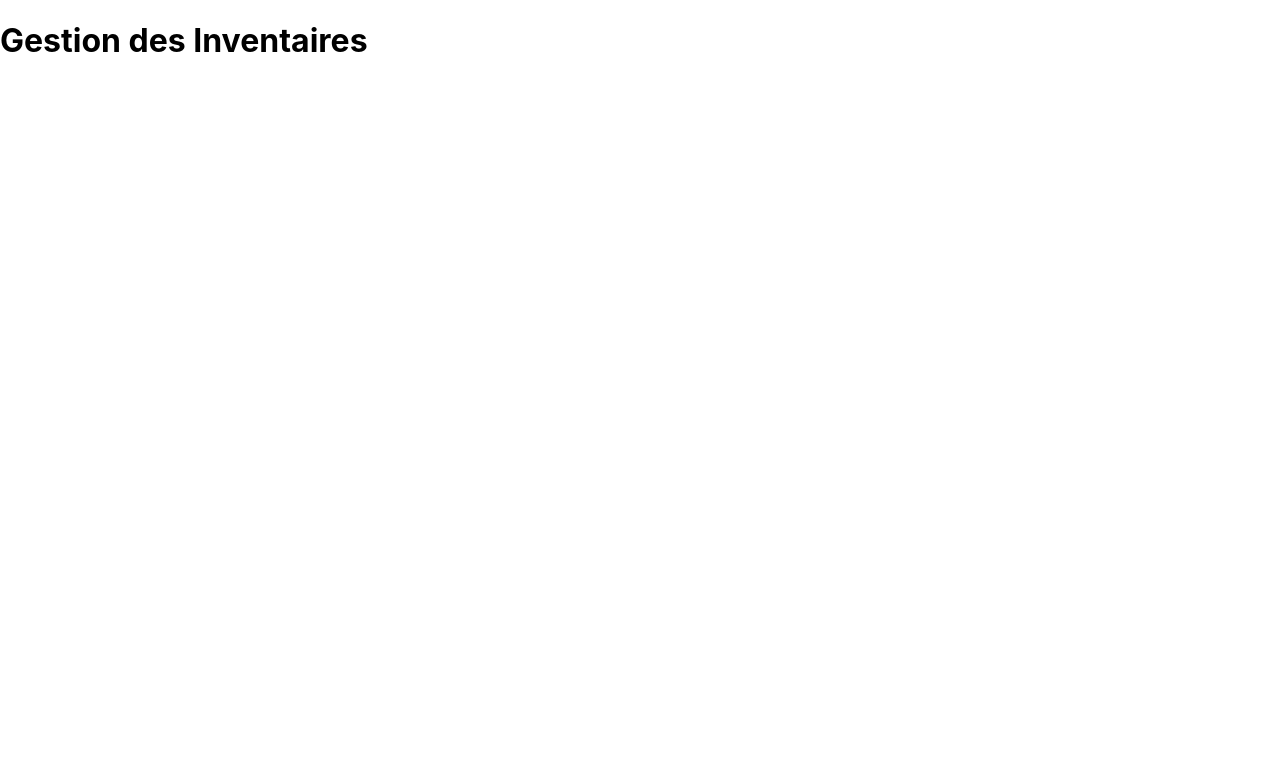
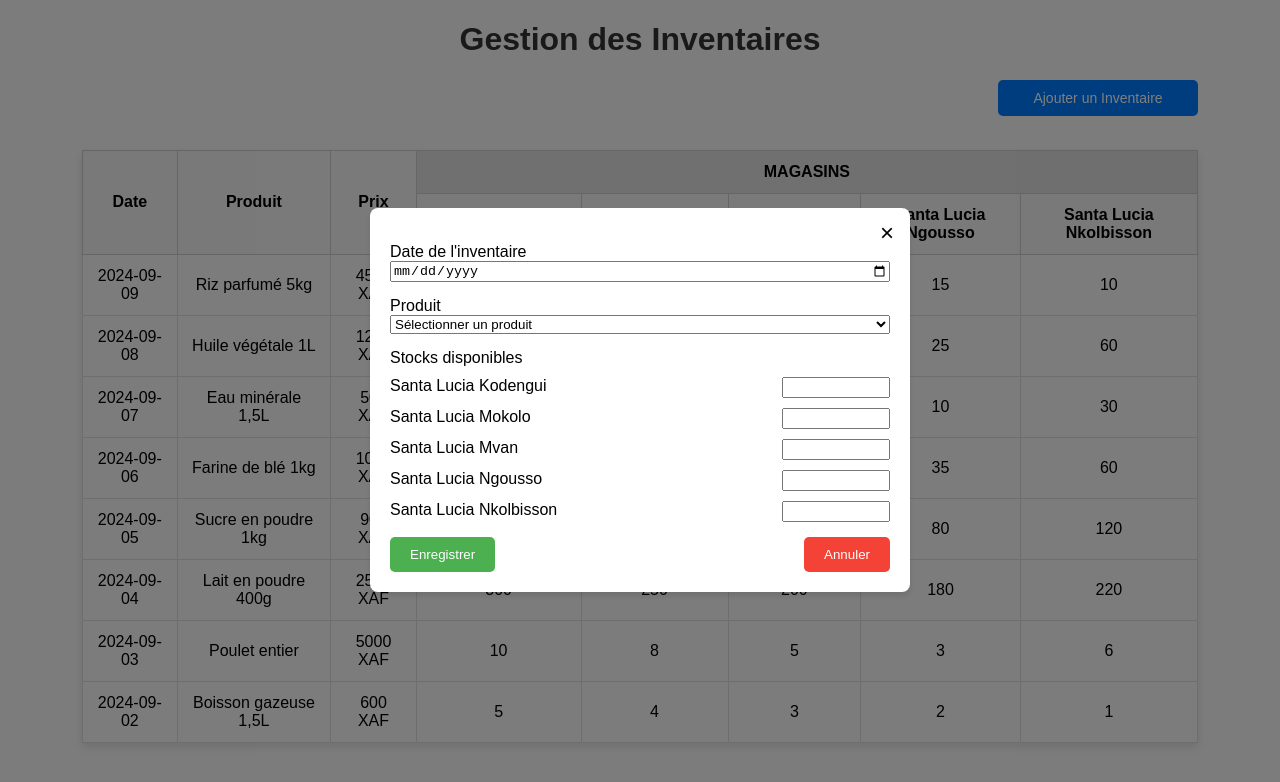
Before and after one commit to link-cat/evoSoftInventory, a React (Create React App) app: page / in a window 1280 px wide. Shown: the top 782 px of the page. Built offline with nearby package versions, Linux system fonts and the light colour scheme.

Commit message:
setting up interfaces

```diff
--- a/src/App.tsx
+++ b/src/App.tsx
@@ -1,4 +1,4 @@
-import React from "react";
+import React, { useState } from "react";
 
 interface Magasin {
   id: string;
@@ -18,36 +18,243 @@ interface Inventaire {
   stock: Record<string, number>; // Record<magasinId, stock>
 }
 
-export default function MyApp() {
-  const magasins: Magasin[] = [
-    { id: "1", nom: "Fokou", adresse: "Carrefour Mvog-Mbi, Yaoundé" },
-    { id: "2", nom: "Super U", adresse: "Avenue Kennedy, Yaoundé" },
-    { id: "3", nom: "Orca Deco", adresse: "Warda, Yaoundé" },
-    { id: "4", nom: "Santa Lucia", adresse: "Marché Mokolo, Yaoundé" },
-    { id: "5", nom: "Mahima", adresse: "Quartier Central, Yaoundé" },
-  ];
+interface InventoryTableProps {
+  inventaires: Inventaire[];
+  magasins: Magasin[];
+  produits: Produit[];
+}
+interface InventoryRowProps {
+  inventaire: Inventaire;
+  magasins: Magasin[];
+  produits: Produit[];
+}
 
-  const produits: Produit[] = [
-    { id: "1", nom: "Ciment 50kg", prix: 4500 },
-    { id: "2", nom: "Fer à béton 12mm", prix: 3000 },
-    { id: "3", nom: "Tôle ondulée", prix: 6000 },
-    { id: "4", nom: "Riz parfumé 5kg", prix: 4500 },
-    { id: "5", nom: "Lait en poudre 400g", prix: 2500 },
-    { id: "6", nom: "Eau minérale 1,5L", prix: 500 },
-    { id: "7", nom: "Table basse en bois", prix: 35000 },
-    { id: "8", nom: "Canapé 3 places", prix: 150000 },
-    { id: "9", nom: "Lampe de chevet", prix: 15000 },
-    { id: "10", nom: "Haricots rouges 2kg", prix: 2500 },
-    { id: "11", nom: "Poulet entier", prix: 5000 },
-    { id: "12", nom: "Tomates en conserve 800g", prix: 1200 },
-    { id: "13", nom: "T-shirt coton", prix: 3500 },
-    { id: "14", nom: "Chaussures de sport", prix: 15000 },
-    { id: "15", nom: "Parfum 50ml", prix: 10000 },
-  ];
+function InventoryRow({ inventaire, magasins, produits }) {
+  const product = produits.find((p:Produit) => p.id === inventaire.produitId);
 
+  return (
+    <tr className="inventory-row">
+      <td>{inventaire.date}</td>
+      <td>{product ? product.nom : "Unknown Product"}</td>
+      <td>{product ? product.prix : "NaN"} XAF</td>
+      {magasins.map((magasin:Magasin) => (
+        <td key={magasin.id}>
+          {inventaire.stock[magasin.id] !== null
+            ? inventaire.stock[magasin.id]
+            : "N/A"}
+        </td>
+      ))}
+    </tr>
+  );
+}
+
+function InventoryTable({ inventaires, magasins, produits }) {
+  return (
+    <table className="inventory-table">
+      <thead>
+        <tr>
+          <th rowSpan={2}>Date</th>
+          <th rowSpan={2}>Produit</th>
+          <th rowSpan={2}>Prix</th>
+          <th colSpan={magasins.length} className="magasins-header">
+            Magasins
+          </th>
+        </tr>
+        <tr>
+          {magasins.map((magasin:Magasin) => (
+            <th key={magasin.id}>{magasin.nom}</th>
+          ))}
+        </tr>
+      </thead>
+      <tbody>
+        {inventaires.map((inventaire:Inventaire) => (
+          <InventoryRow
+            key={inventaire.produitId}
+            inventaire={inventaire}
+            magasins={magasins}
+            produits={produits}
+          />
+        ))}
+      </tbody>
+    </table>
+  );
+}
+
+function InventoryForm({ magasins, produits, initialData, onSave, onCancel }) {
+
+
+  return (
+    <form className="inventory-form" onSubmit={()=>{}}>
+      <div className="form-group">
+        <label htmlFor="date">Date de l'inventaire</label>
+        <input
+          type="date"
+          id="date"
+          required
+        />
+      </div>
+      <div className="form-group">
+        <label htmlFor="produit">Produit</label>
+        <select
+          id="produit"
+          required
+        >
+          <option value="">Sélectionner un produit</option>
+          {produits.map((produit: Produit) => (
+            <option key={produit.id} value={produit.id}>
+              {produit.nom}
+            </option>
+          ))}
+        </select>
+      </div>
+      <div className="form-group">
+        <label>Stocks disponibles</label>
+        {magasins.map((magasin: Magasin) => (
+          <div key={magasin.id} className="magasin-stock">
+            <label htmlFor={`stock-${magasin.id}`}>{magasin.nom}</label>
+            <input
+              type="number"
+              id={`stock-${magasin.id}`}
+              min="0"
+              required
+            />
+          </div>
+        ))}
+      </div>
+      <div className="form-actions">
+        <button type="submit" className="btn-save">
+          Enregistrer
+        </button>
+        <button type="button" className="btn-cancel" onClick={onCancel}>
+          Annuler
+        </button>
+      </div>
+    </form>
+  );
+}
+
+function Modal({ children, isOpen, onClose }) {
+  if (!isOpen) return null;
+
+  return (
+    <div className="modal-overlay">
+      <div className="modal-content">
+        <button className="modal-close" onClick={onClose}>
+          &times;
+        </button>
+        {children}
+      </div>
+    </div>
+  );
+}
+
+function InventoryOverview({ onAddInventory }) {
+  const [isModalOpen, setModalOpen] = useState(true);
+
+  const handleCloseModal = () => {
+    setModalOpen(false);
+  };
+
+  return (
+    <div className="inventory-overview">
+      <button className="add-inventory-btn" onClick={onAddInventory}>
+        Ajouter un Inventaire
+      </button>
+
+      <InventoryTable
+        produits={PRODUITS}
+        magasins={MAGASINS}
+        inventaires={INVENTAIRES}
+      />
+
+      <Modal isOpen={isModalOpen} onClose={handleCloseModal}>
+        <InventoryForm
+          initialData={null}
+          magasins={MAGASINS}
+          produits={PRODUITS}
+          onSave={() => {}}
+          onCancel={() => {}}
+        />
+      </Modal>
+    </div>
+  );
+}
+
+const MAGASINS: Magasin[] = [
+  { id: "1", nom: "Santa Lucia Kodengui", adresse: "Kodengui, Yaoundé" },
+  { id: "2", nom: "Santa Lucia Mokolo", adresse: "Mokolo, Yaoundé" },
+  { id: "3", nom: "Santa Lucia Mvan", adresse: "Mvan, Yaoundé" },
+  { id: "4", nom: "Santa Lucia Ngousso", adresse: "Ngousso, Yaoundé" },
+  { id: "5", nom: "Santa Lucia Nkolbisson", adresse: "Nkolbisson, Yaoundé" },
+];
+
+const PRODUITS: Produit[] = [
+  { id: "1", nom: "Riz parfumé 5kg", prix: 4500 },
+  { id: "2", nom: "Huile végétale 1L", prix: 1200 },
+  { id: "3", nom: "Eau minérale 1,5L", prix: 500 },
+  { id: "4", nom: "Farine de blé 1kg", prix: 1000 },
+  { id: "5", nom: "Sucre en poudre 1kg", prix: 900 },
+  { id: "6", nom: "Lait en poudre 400g", prix: 2500 },
+  { id: "7", nom: "Poulet entier", prix: 5000 },
+  { id: "8", nom: "Boisson gazeuse 1,5L", prix: 600 },
+  { id: "9", nom: "Spaghetti 500g", prix: 600 },
+  { id: "10", nom: "Sardines en conserve 125g", prix: 700 },
+  { id: "11", nom: "Savon de ménage 400g", prix: 350 },
+  { id: "12", nom: "Lessive en poudre 1kg", prix: 1500 },
+  { id: "13", nom: "Papier hygiénique 6 rouleaux", prix: 2000 },
+  { id: "14", nom: "Dentifrice 100ml", prix: 800 },
+  { id: "15", nom: "Shampoing 500ml", prix: 2500 },
+];
+
+
+const INVENTAIRES: Inventaire[] = [
+  {
+    date: "2024-09-09",
+    produitId: "1",
+    stock: { "1": 50, "2": 30, "3": 20, "4": 15, "5": 10 },
+  },
+  {
+    date: "2024-09-08",
+    produitId: "2",
+    stock: { "1": 100, "2": 70, "3": 40, "4": 25, "5": 60 },
+  },
+  {
+    date: "2024-09-07",
+    produitId: "3",
+    stock: { "1": 25, "2": 20, "3": 15, "4": 10, "5": 30 },
+  },
+  {
+    date: "2024-09-06",
+    produitId: "4",
+    stock: { "1": 75, "2": 55, "3": 45, "4": 35, "5": 60 },
+  },
+  {
+    date: "2024-09-05",
+    produitId: "5",
+    stock: { "1": 200, "2": 150, "3": 100, "4": 80, "5": 120 },
+  },
+  {
+    date: "2024-09-04",
+    produitId: "6",
+    stock: { "1": 300, "2": 250, "3": 200, "4": 180, "5": 220 },
+  },
+  {
+    date: "2024-09-03",
+    produitId: "7",
+    stock: { "1": 10, "2": 8, "3": 5, "4": 3, "5": 6 },
+  },
+  {
+    date: "2024-09-02",
+    produitId: "8",
+    stock: { "1": 5, "2": 4, "3": 3, "4": 2, "5": 1 },
+  },
+];
+
+export default function InventoryApp() {
   return (
     <div>
       <h1>Gestion des Inventaires</h1>
+      <InventoryOverview onAddInventory={() => {}} />
     </div>
   );
 }
--- a/src/styles.css
+++ b/src/styles.css
@@ -1,13 +1,177 @@
 body {
-  margin: 0;
-  font-family: -apple-system, BlinkMacSystemFont, 'Segoe UI', 'Roboto', 'Oxygen',
-    'Ubuntu', 'Cantarell', 'Fira Sans', 'Droid Sans', 'Helvetica Neue',
-    sans-serif;
-  -webkit-font-smoothing: antialiased;
-  -moz-osx-font-smoothing: grayscale;
+  font-family: Arial, sans-serif;
+  margin: 20px;
+  background-color: #f9f9f9;
 }
 
-code {
-  font-family: source-code-pro, Menlo, Monaco, Consolas, 'Courier New',
-    monospace;
+h1 {
+  text-align: center;
+  color: #333;
 }
+
+.inventory-overview {
+  position: relative;
+  padding: 20px;
+  margin: 0 auto;
+  max-width: 90%;
+}
+
+.add-inventory-btn {
+  position: absolute;
+  right: 20px;
+  top: 0;
+  background-color: #4CAF50;
+  color: white;
+  border: none;
+  width: 200px;
+  padding: 8px 12px;
+  font-size: 14px;
+  border-radius: 5px;
+  cursor: pointer;
+  transition: background-color 0.3s ease;
+}
+
+.add-inventory-btn:hover {
+  background-color: #45a049;
+}
+
+.inventory-table {
+  width: 100%;
+  border-collapse: collapse;
+  margin-top: 50px;
+  box-shadow: 0 4px 8px rgba(0, 0, 0, 0.1);
+}
+
+.inventory-table th,
+.inventory-table td {
+  padding: 12px;
+  border: 1px solid #ddd;
+  text-align: center;
+}
+
+.inventory-table th {
+  background-color: #f4f4f4;
+  font-weight: bold;
+}
+
+.inventory-row:hover {
+  background-color: #dbecfc;
+  cursor: pointer;
+}
+
+.inventory-table th {
+  border: 1px solid #ccc;
+}
+
+.inventory-table .magasins-header {
+  background-color: #e0e0e0;
+  text-transform: uppercase;
+}
+
+
+f.inventory-form {
+  display: flex;
+  flex-direction: column;
+  gap: 15px;
+  max-width: 400px;
+  margin: 0 auto;
+  padding: 20px;
+  border: 1px solid #ddd;
+  border-radius: 8px;
+  background-color: #f9f9f9;
+}
+
+.form-group {
+  display: flex;
+  flex-direction: column;
+  padding-top: 15px;
+}
+
+.magasin-stock {
+  display: flex;
+  justify-content: space-between;
+  margin-top: 10px;
+}
+
+input[type="number"] {
+  width: 100px;
+}
+
+.form-actions {
+  display: flex;
+  justify-content: space-between;
+  padding-top: 15px;
+}
+
+.btn-save {
+  background-color: #4CAF50;
+  color: white;
+  padding: 10px 20px;
+  border: none;
+  border-radius: 5px;
+  cursor: pointer;
+}
+
+.btn-cancel {
+  background-color: #f44336;
+  color: white;
+  padding: 10px 20px;
+  border: none;
+  border-radius: 5px;
+  cursor: pointer;
+}
+
+.btn-save:hover {
+  background-color: #45a049;
+}
+
+.btn-cancel:hover {
+  background-color: #e53935;
+}
+
+.modal-overlay {
+  position: fixed;
+  top: 0;
+  left: 0;
+  right: 0;
+  bottom: 0;
+  background-color: rgba(0, 0, 0, 0.5);
+  display: flex;
+  align-items: center;
+  justify-content: center;
+  z-index: 1000;
+}
+
+.modal-content {
+  background-color: white;
+  padding: 20px;
+  border-radius: 8px;
+  max-width: 500px;
+  width: 100%;
+  box-shadow: 0 4px 6px rgba(0, 0, 0, 0.1);
+  position: relative;
+}
+
+.modal-close {
+  position: absolute;
+  top: 10px;
+  right: 10px;
+  background: none;
+  border: none;
+  font-size: 24px;
+  cursor: pointer;
+}
+
+.add-inventory-btn {
+  background-color: #007bff;
+  color: white;
+  padding: 10px 20px;
+  border: none;
+  border-radius: 5px;
+  cursor: pointer;
+  margin-bottom: 20px;
+}
+
+.add-inventory-btn:hover {
+  background-color: #0056b3;
+}
```
